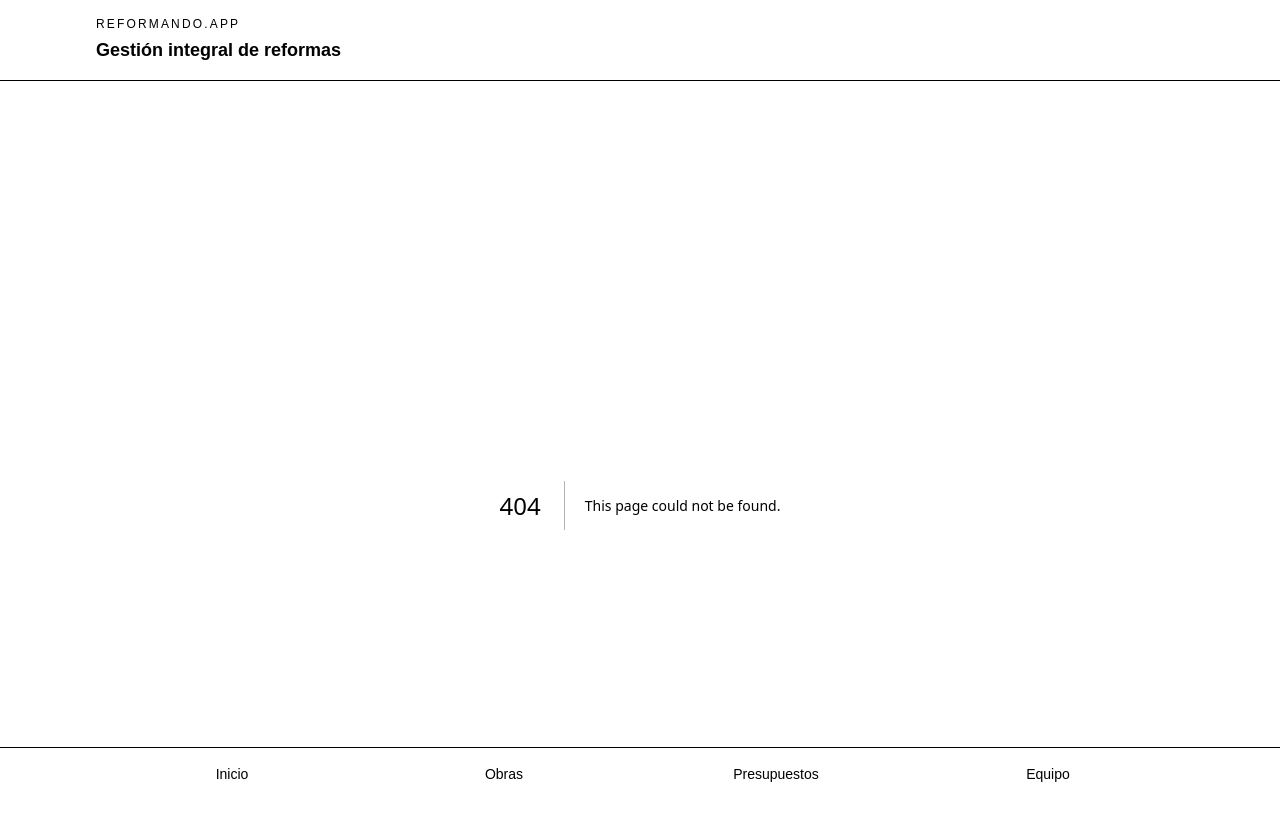
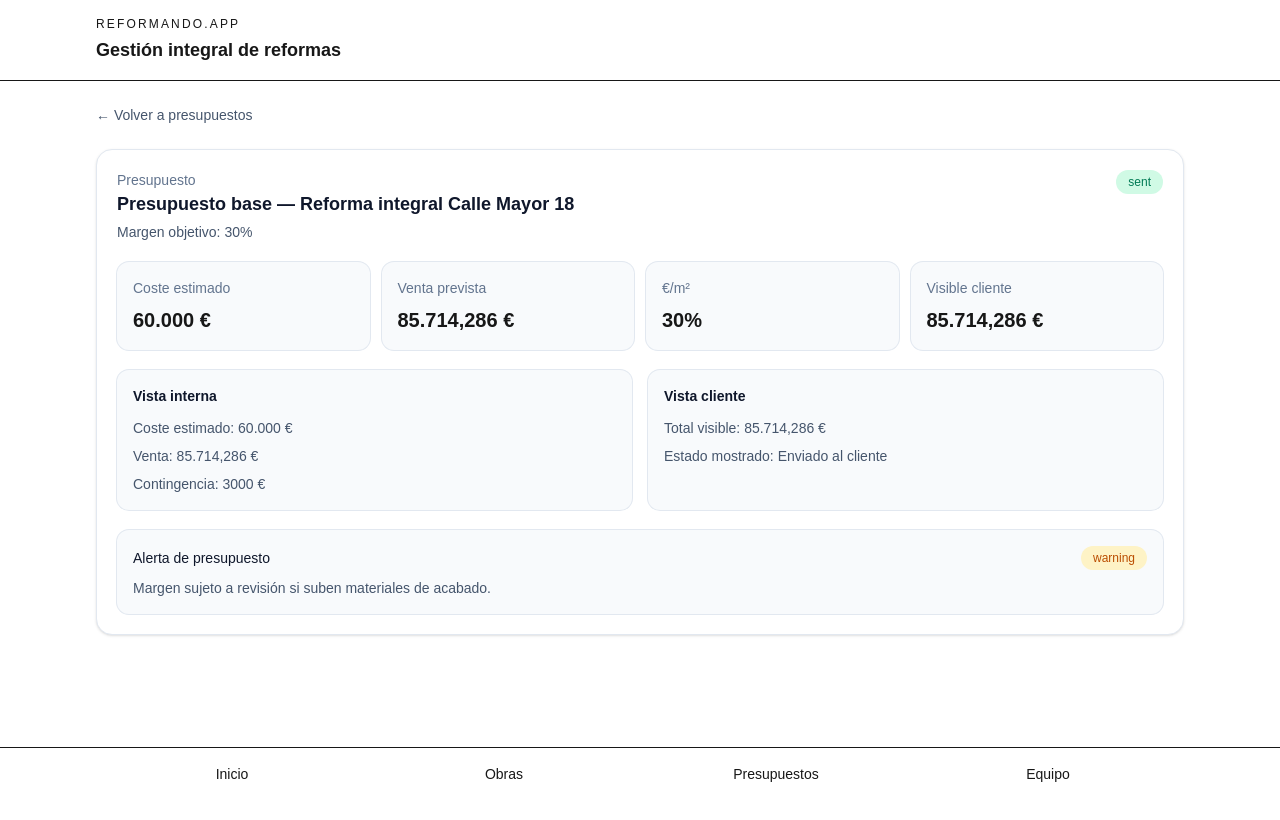
Before and after one commit to ReformandoPro/reforapp, a Next.js app: page /budgets/budget_obra_centro_v1 in a window 1280 px wide. Before the commit this address had no page. Shown: the top 820 px of the page. Built offline with nearby package versions, Linux system fonts and the light colour scheme.

Commit message:
feat(ui): add readonly budget detail route

```diff
--- /dev/null
+++ b/src/app/budgets/[id]/page.tsx
@@ -0,0 +1,36 @@
+import Link from "next/link";
+
+import { BudgetSummaryScreen } from "@/components/screens/BudgetSummaryScreen";
+import { EmptyState } from "@/components/ui/EmptyState";
+import { getBudgetSummary } from "@/lib/services/budgets";
+
+type BudgetDetailPageProps = {
+  params: Promise<{ id: string }>;
+};
+
+export default async function BudgetDetailPage({
+  params,
+}: BudgetDetailPageProps) {
+  const { id } = await params;
+  const budget = getBudgetSummary(id);
+
+  return (
+    <section className="mx-auto flex w-full max-w-6xl flex-col gap-6">
+      <Link
+        href="/budgets"
+        className="inline-flex text-sm font-medium text-slate-600 hover:text-slate-900"
+      >
+        ← Volver a presupuestos
+      </Link>
+
+      {budget ? (
+        <BudgetSummaryScreen budget={budget} />
+      ) : (
+        <EmptyState
+          title="Presupuesto no encontrado"
+          description="No hemos encontrado un presupuesto con este identificador."
+        />
+      )}
+    </section>
+  );
+}
--- a/src/app/budgets/page.tsx
+++ b/src/app/budgets/page.tsx
@@ -1,3 +1,5 @@
+import Link from "next/link";
+
 import { Badge } from "@/components/ui/Badge";
 import { Button } from "@/components/ui/Button";
 import { Card } from "@/components/ui/Card";
@@ -83,7 +85,11 @@ export default function BudgetsPage() {
           {budgets.map((budget) => (
             <Card
               key={budget.id}
-              className="border-[var(--border-subtle)] bg-[var(--bg-surface)] p-5 text-[var(--text-primary)] shadow-none"
+              className="border-[var(--border-subtle)] bg-[var(--bg-surface)] p-0 text-[var(--text-primary)] shadow-none"
+            >
+              <Link
+                href={`/budgets/${budget.id}`}
+                className="block p-5 transition-colors hover:bg-[var(--bg-surface-raised)] focus-visible:outline-none focus-visible:ring-2 focus-visible:ring-[var(--primary-300)] focus-visible:ring-offset-2 focus-visible:ring-offset-[var(--bg-surface)]"
               >
                 <div className="flex flex-col gap-4 sm:flex-row sm:items-start sm:justify-between">
                   <div className="space-y-1">
@@ -144,6 +150,7 @@ export default function BudgetsPage() {
                     </p>
                   </div>
                 </div>
+              </Link>
             </Card>
           ))}
         </div>
```
Lines whose indentation alone changed are shown as unchanged.
